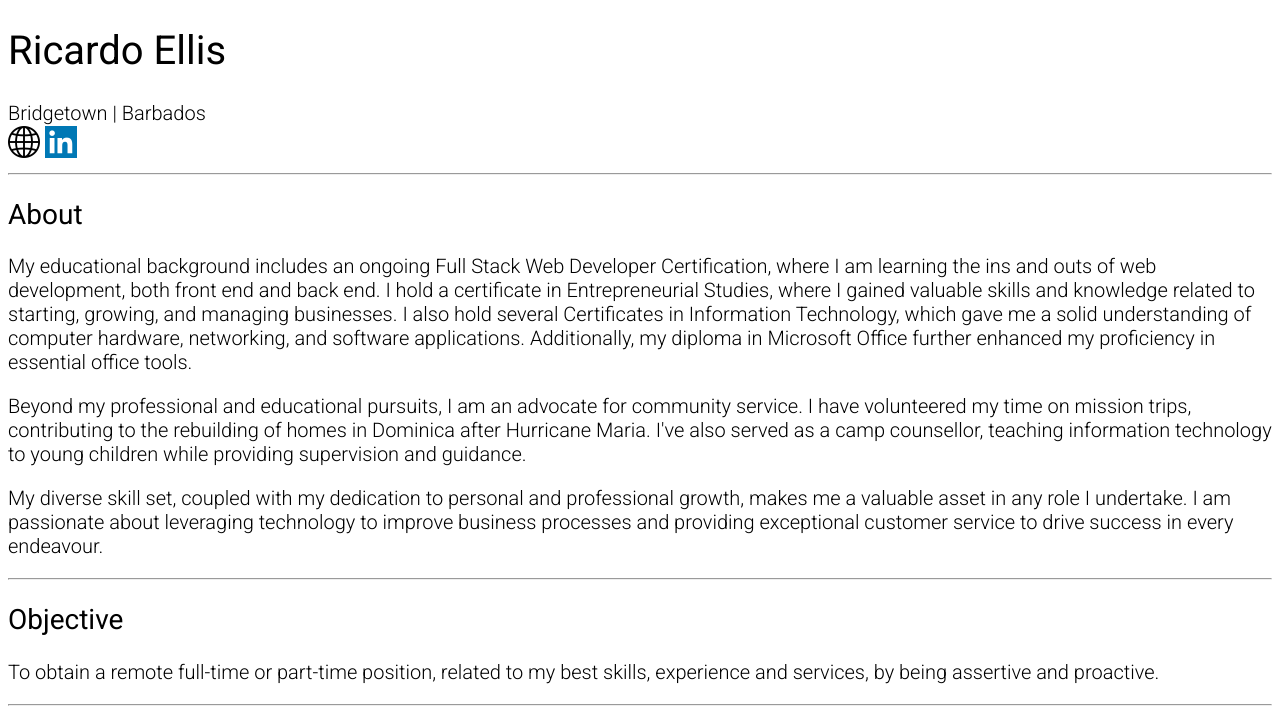
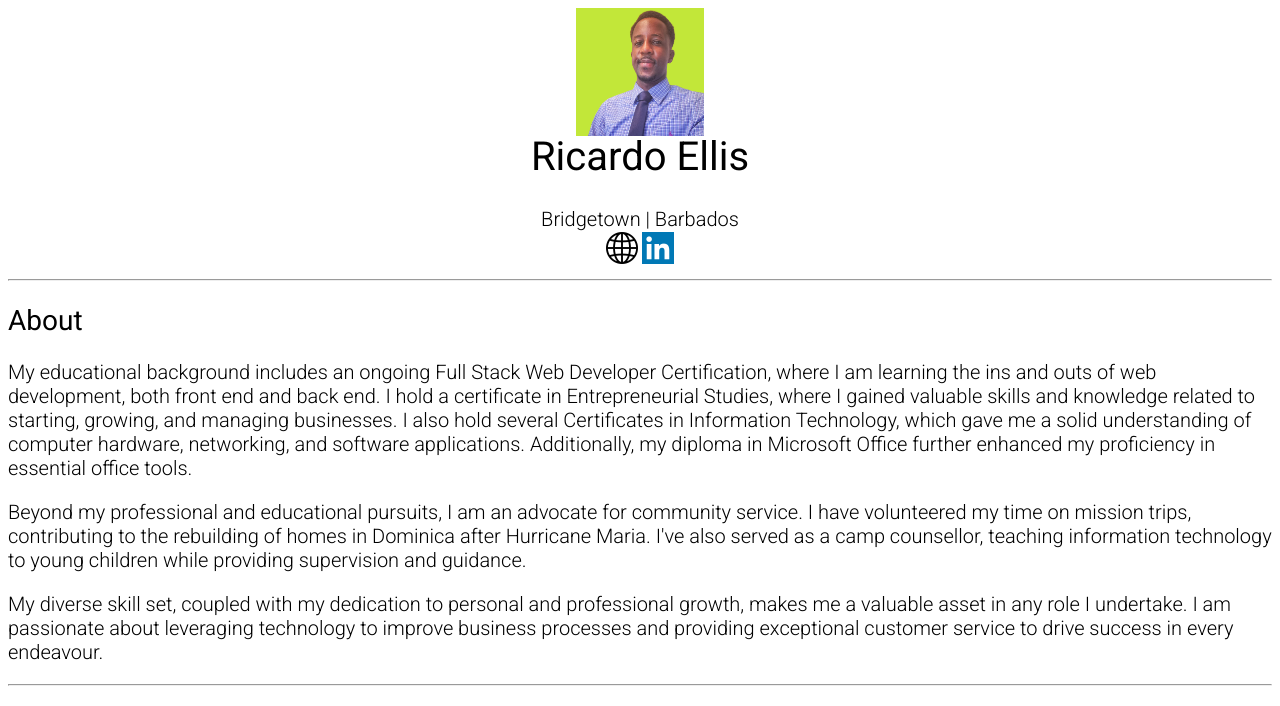
Before and after one commit to ricardoellis/ricardoellis.github.io, a plain HTML site: page index.html in a window 1280 px wide. Shown: the top 706 px of the page. Drawn offline with Linux system fonts and the light colour scheme.

Commit message:
Update index.html

```diff
--- a/index.html
+++ b/index.html
@@ -14,7 +14,7 @@
 </head>
 
 <body>
-<div class="heading-info>
+<div class="heading-info">
 <img src="./images/profiles/ricardo-ellis.png" alt="photo of ricardo ellis" class="profile-photo" width="128" height="128"/>
 
 <h1>Ricardo Ellis</h1>
```
